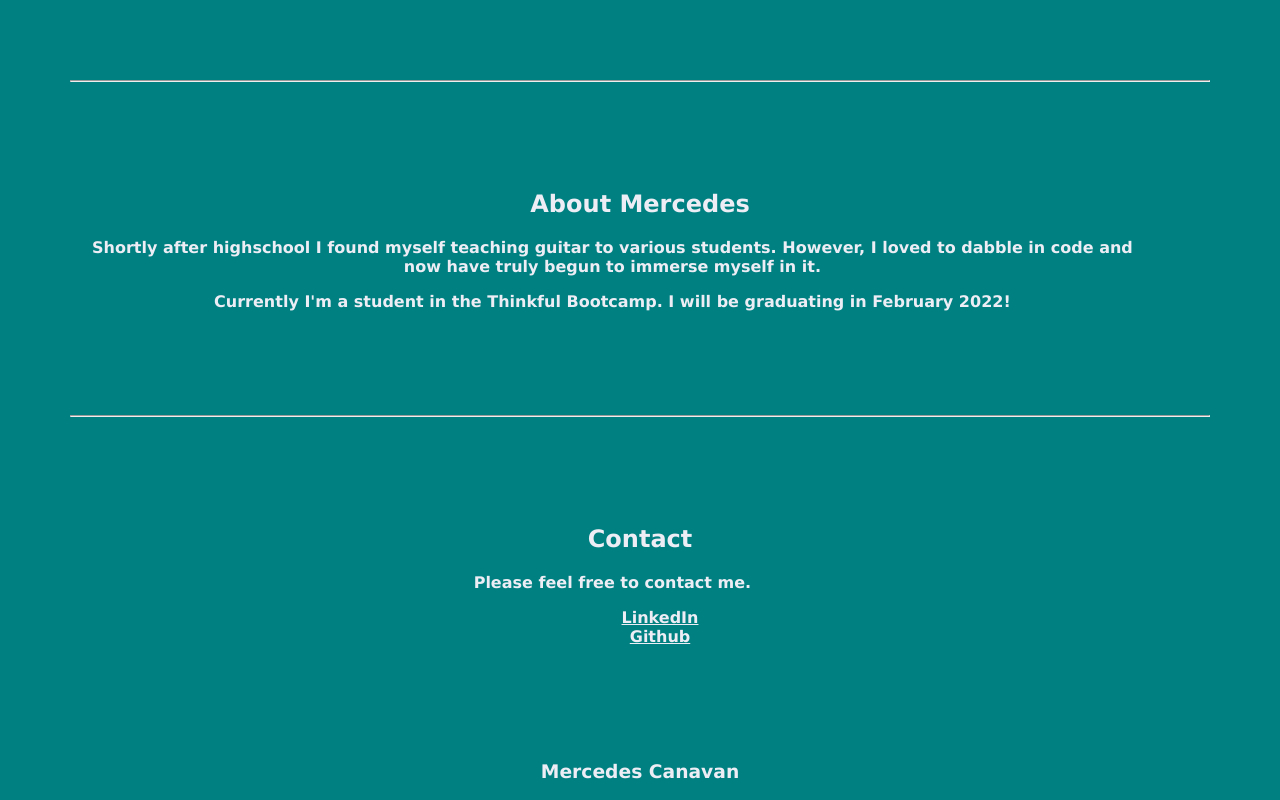
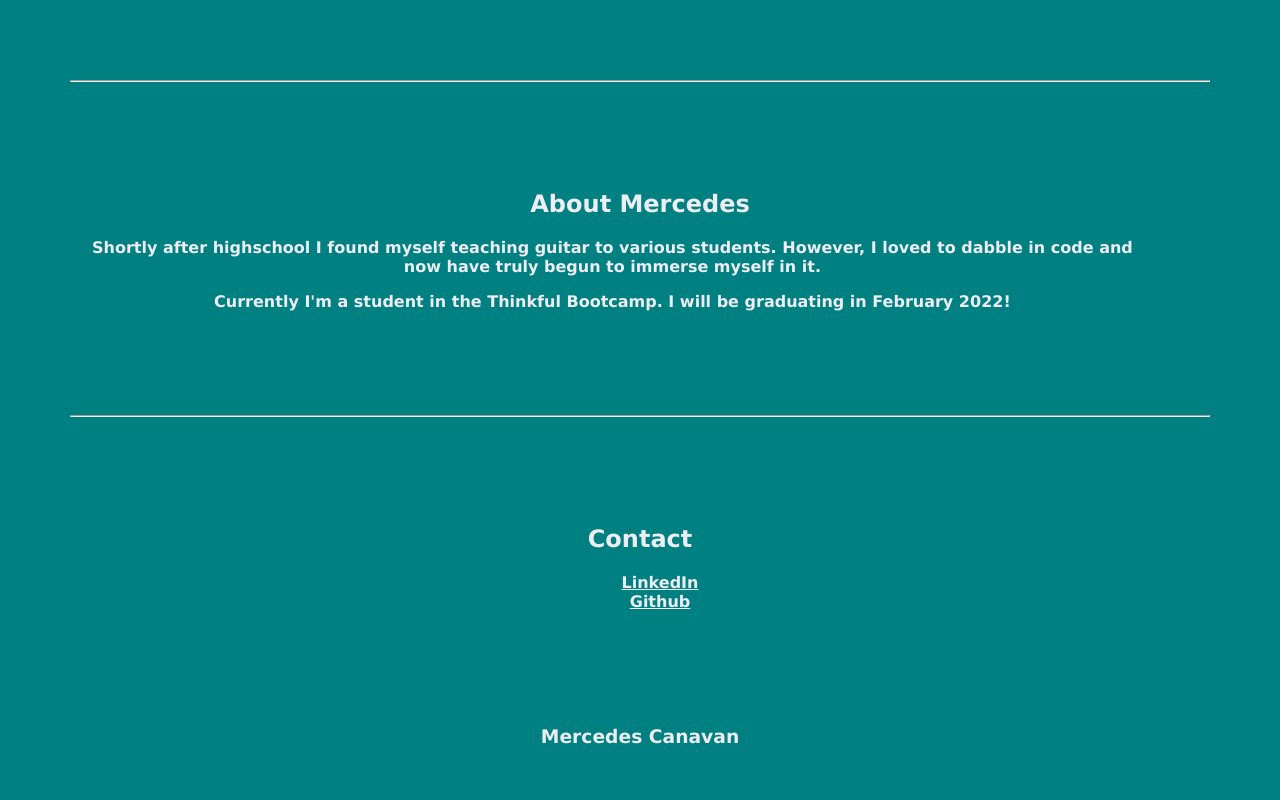
Before and after one commit to mercedessky/mercedessky.github.io, a plain HTML site: page index.html in a window 1280 px wide. Shown: the part 745-1545 px from the top of the page. After the commit the page ends 1510 px from the top, so only its background shows below. Drawn offline with Linux system fonts and the light colour scheme.

Commit message:
Add files via upload

```diff
--- a/index.html
+++ b/index.html
@@ -60,9 +60,7 @@
         <h2>
             Contact
         </h2>
-        <p>
-            Please feel free to contact me.
-        </p>
+
         <ul>
             <li>
                 <a href="https://www.linkedin.com/in/mercedescanavan/" target="_blank">LinkedIn</a>
```
